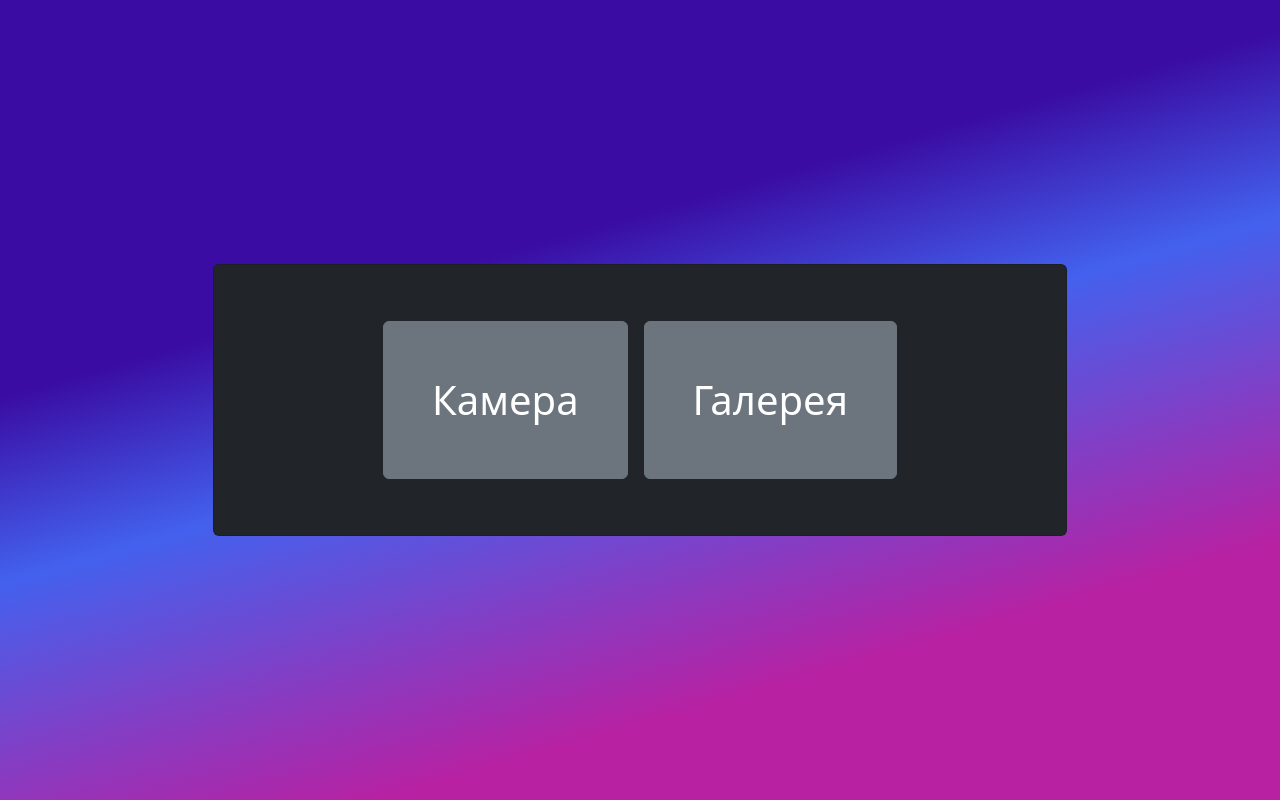
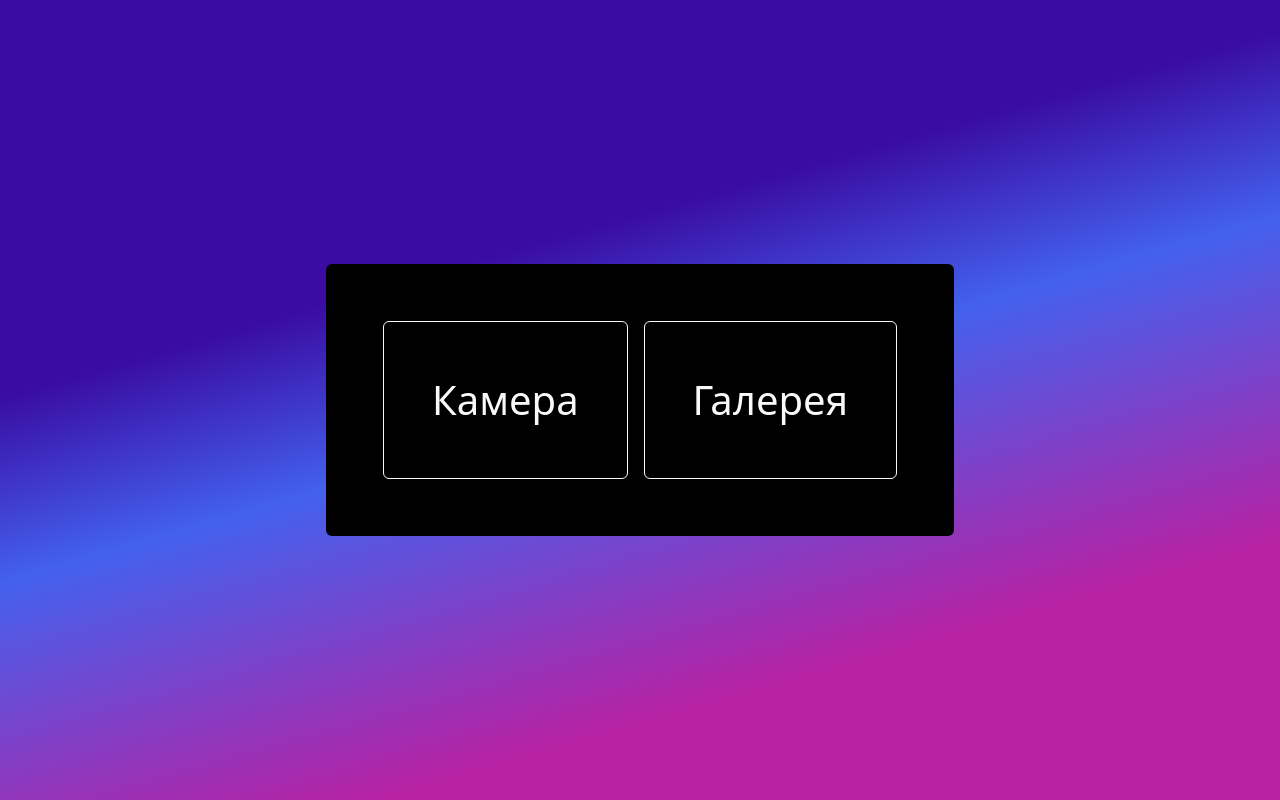
Before and after one commit to Lena05k/camera-application, a React (Create React App) app in the folder frontend/: page / in a window 1280 px wide. Built offline with nearby package versions, Linux system fonts and the light colour scheme.

Commit message:
Added style

```diff
--- a/frontend/src/components/pages/MainPage.jsx
+++ b/frontend/src/components/pages/MainPage.jsx
@@ -5,15 +5,15 @@ import { Link } from 'react-router-dom';
 const MainPage = () => {
   return (
     <div className="d-flex flex-column min-vh-100 justify-content-center align-items-center">
-      <Card className="col-12 col-md-8 col-xxl-6" style={{ background: '#212529' }}>
+      <Card className="bg-black">
         <Card.Body className="col p-5 text-center">
           <Link to="/camera" variant="outline-primary justify-content-center">
-            <Button variant="secondary" className="m-2 fs-1 p-5">
+            <Button variant="outline-light" className="p-5 m-2 me-2 fs-1">
               Камера
             </Button>
           </Link>
-          <Link to="/gallery" variant="outline-primary justify-content-center align-items-center">
-            <Button variant="secondary" className="p-5 m-2 fs-1">
+          <Link to="/gallery" variant="outline-primary  align-items-center">
+            <Button variant="outline-light" className="p-5 m-2 ms-2 fs-1">
               Галерея
             </Button>
           </Link>
```
